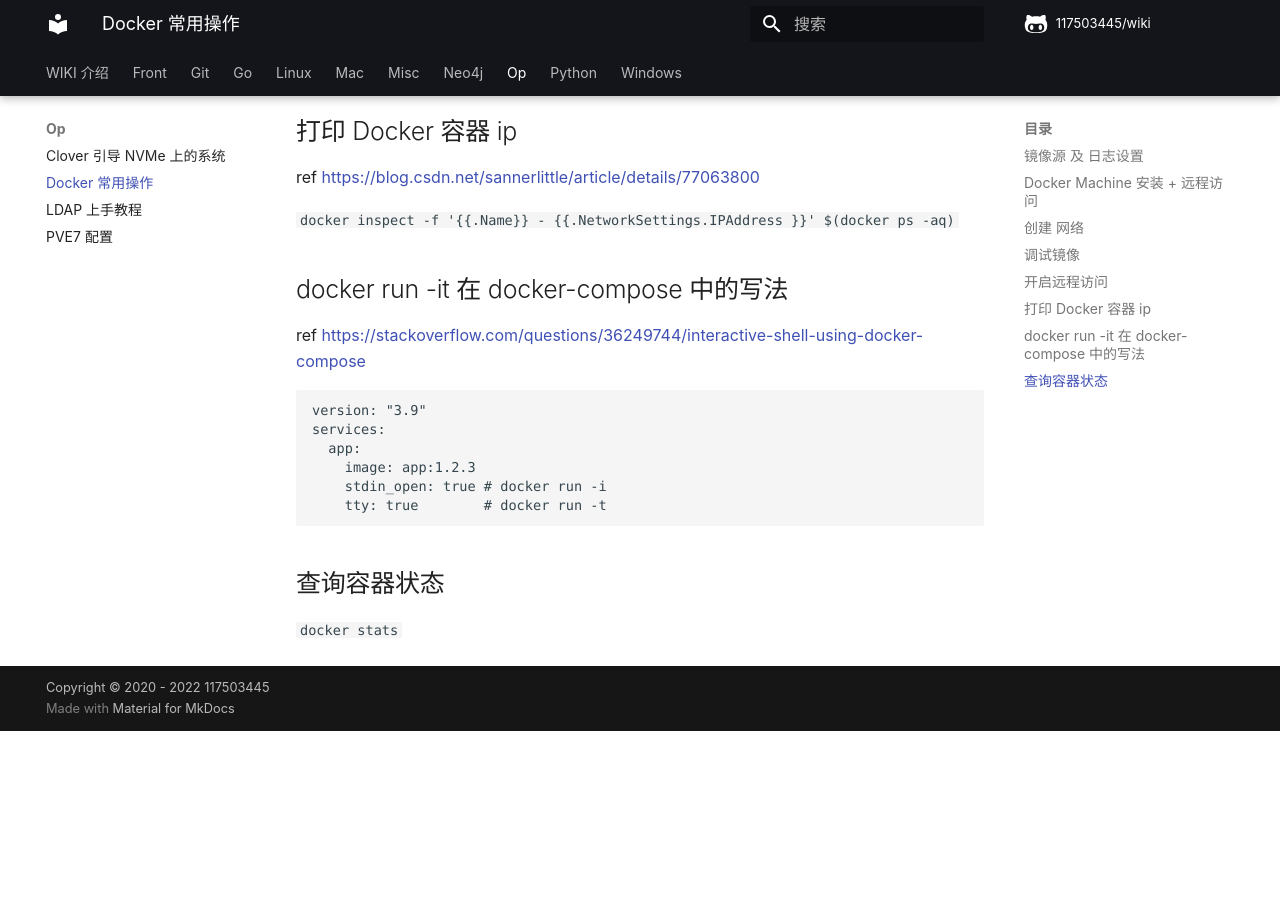
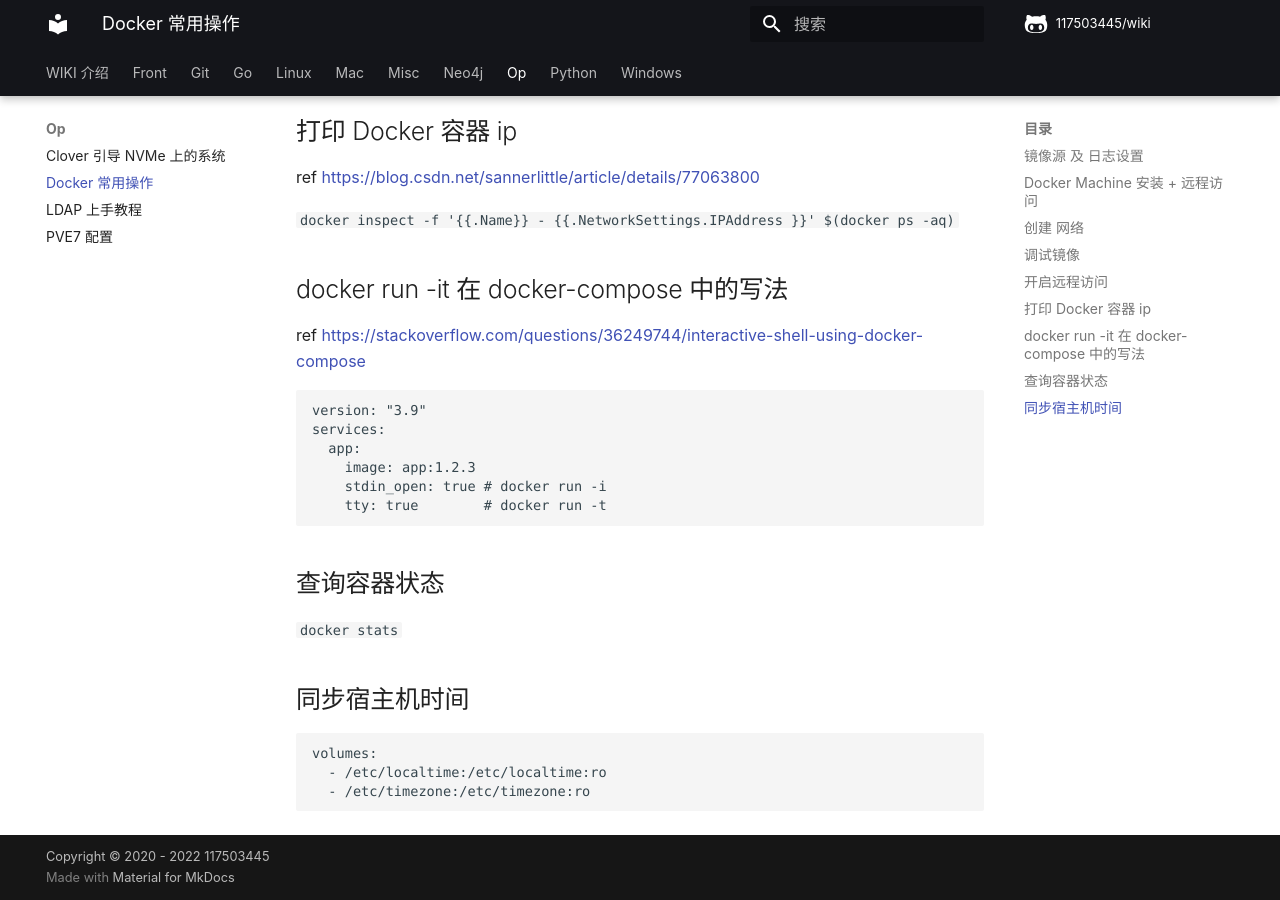
Before and after one commit to 117503445/wiki, an MkDocs documentation site: the page built from docs/op/Docker 常用操作.md, in a window 1280 px wide and 900 px high, scrolled down 1649 px. Built offline with MkDocs 1.6.1 and Material for MkDocs 9.7.7, drawn with Linux system fonts in a browser that asks for light colours; some web fonts are replaced; comment, search, counter and statistics services are not loaded; before the commit the page ends 2380 px from its top, so only the background shows below that.

Commit message:
docker 同步宿主机时间
Signed-off-by: 117503445 <t117503445@gmail.com>

````diff
--- a/docs/op/Docker 常用操作.md
+++ b/docs/op/Docker 常用操作.md
@@ -94,3 +94,11 @@ services:
 ## 查询容器状态
 
 `docker stats`
+
+## 同步宿主机时间
+
+```yaml
+volumes:
+  - /etc/localtime:/etc/localtime:ro
+  - /etc/timezone:/etc/timezone:ro
+```
````
